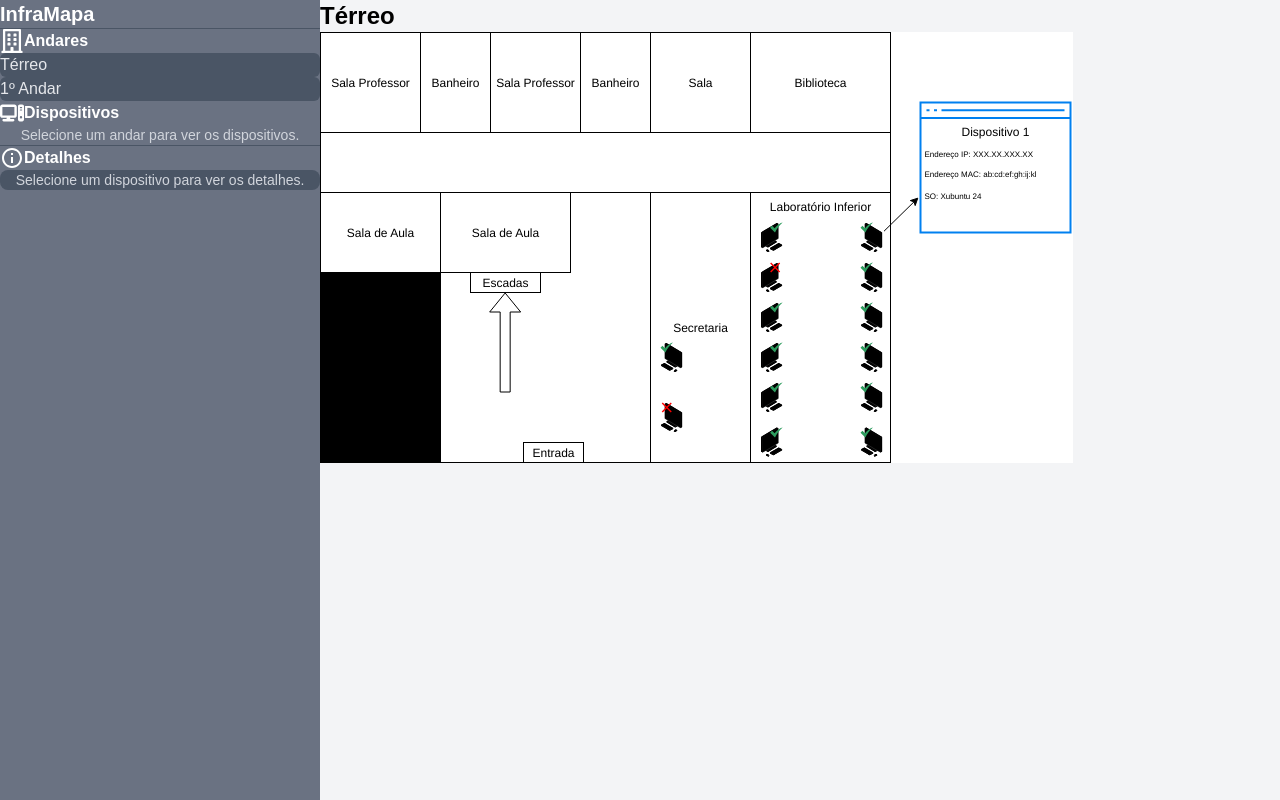
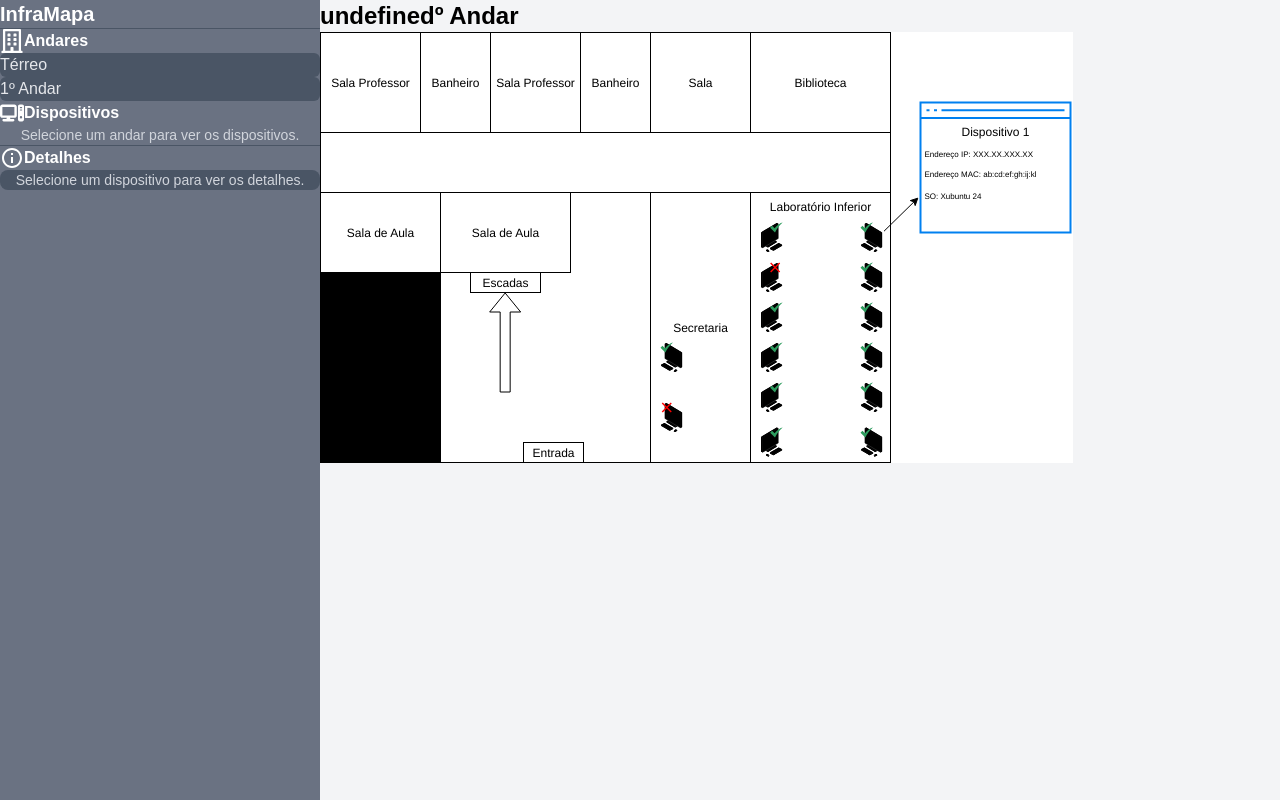
Before and after one commit to zackandcoding1/ineaf-infra-mapa-prototipo, a React (Vite) app: page / in a window 1280 px wide. Built offline with nearby package versions, Linux system fonts and the light colour scheme.

Commit message:
feat: adicionando marcadores para interagir com o mapa

```diff
--- a/src/components/Map.jsx
+++ b/src/components/Map.jsx
@@ -1,10 +1,56 @@
+import { useRef, useState } from "react";
 import InferiorMap from "../assets/inferior-map.svg?react";
+import devicesData from "../data/devices.json";
 
-function Map() {
+function Map({ selectedFloor, selectedDevice, onDeviceClick }) {
+    const svgRef = useRef(null);
+
+    // Filtra os dispositivos para o andar selecionado
+    const filteredDevices = selectedFloor !== null
+        ? devicesData.filter(device => device.floor === selectedFloor)
+        : [];
+
     return (
         <div className="p-8 bg-gray-100 min-h-screen flex-1">
-            <h2 className="text-2xl font-bold">Térreo</h2>
-            <InferiorMap />
+            <h2 className="text-2xl font-bold mb-4">
+                {selectedFloor === null
+                    ? 'Selecione um andar'
+                    : selectedFloor === 0
+                        ? 'Térreo'
+                        : `${selectedFloor}º Andar`
+                }
+            </h2>
+
+            <div className="relative inline-block">
+                <InferiorMap
+                    ref={svgRef}
+                    className="w-full h-auto max-w-4xl" />
+            </div>
+
+            {/* Marcadores dos Dispositivos */}
+            {filteredDevices.map(device => (
+                <div
+                key={device.id}
+                onClick={() => onDeviceClick(device)}
+                className={`absolute w-6 h-6 rounded-full cursor-pointer transition-all duration-300 flex items-center justify-center
+                    ${device.status === 'online' ? 'bg-green-500' : 'bg-red-500'}
+                    ${selectedDevice?.id === device.id
+                        ? 'ring-4 ring-blue-400 scale-150 z-10'
+                        : 'hover:scale-125 hover:ring-2 hover:ring-white'}
+                    `}
+                    style={{
+                        left: `${device.x}px`,
+                        top: `${device.y}px`,
+                        transform: 'translate(-50%, -50%)'
+                    }}
+                    title={device.name}
+                >
+                    {/* Animação para o dispositivo selecionado */}
+                    {selectedDevice?.id === device.id && (
+                        <span className="animate-ping absolute inline-flex h-full w-full rounded-full bg-blue-400 opacity-75"></span>
+                    )}
+                </div>
+            ))}
         </div>
     );
 }
--- a/src/components/Sidebar.jsx
+++ b/src/components/Sidebar.jsx
@@ -1,9 +1,8 @@
-import React, { useState } from 'react';
+import React, { useState, useRef } from 'react';
 import { FaRegBuilding } from "react-icons/fa";
 import { FaComputer } from "react-icons/fa6";
 import { MdOutlineInfo } from "react-icons/md";
 import devicesData from "../data/devices.json";
-
 
 const Sidebar = () => {
     const [selectedDevice, setSelectedDevice] = useState(null);
@@ -144,7 +143,7 @@ const Sidebar = () => {
                                     </div>
                                     <div className='flex justify-between'>
                                         <span className='font-medium text-gray-600'>Status:</span>
-                                        <span className={`font-semibold ${selectedDevice.status === 'online' || selectedDevice.status === 'ativo'
+                                        <span className={`font-semibold ${selectedDevice.status === 'online'
                                             ? 'text-green-600'
                                             : 'text-red-600'
                                             }`}>
```
